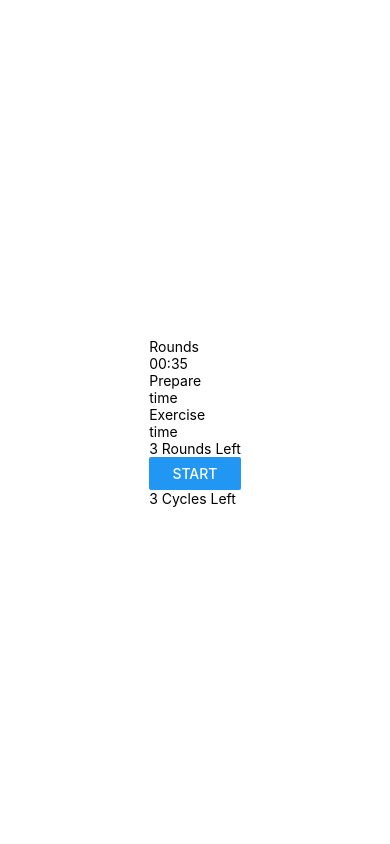
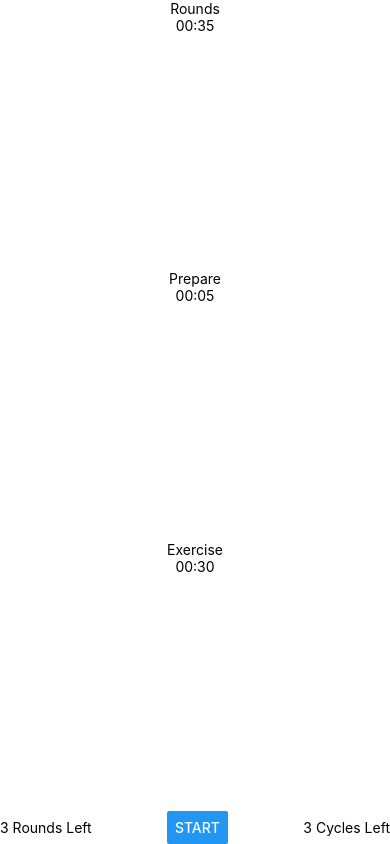
Before and after one commit to irfanundevli/react-native-interval-timer, a React Native app: screen / in a window 390 px wide. Built offline with nearby package versions, Linux system fonts and the light colour scheme.

Commit message:
Fix interval timer screen layout

```diff
--- a/App.tsx
+++ b/App.tsx
@@ -1,21 +1,21 @@
 import { StatusBar } from "expo-status-bar";
-import { StyleSheet, View } from "react-native";
+import { SafeAreaView, StyleSheet, View } from "react-native";
 import { IntervalTimer } from "./interval_timer";
+import { SafeAreaProvider } from "react-native-safe-area-context";
 
 export default function App() {
   return (
-    <View style={styles.container}>
-      <IntervalTimer />
-      <StatusBar style="auto" />
-    </View>
+    <SafeAreaProvider>
+      <SafeAreaView style={styles.container}>
+        <IntervalTimer />
+        <StatusBar style="auto" />
+      </SafeAreaView>
+    </SafeAreaProvider>
   );
 }
 
 const styles = StyleSheet.create({
   container: {
     flex: 1,
-    backgroundColor: "#fff",
-    alignItems: "center",
-    justifyContent: "center",
   },
 });
--- a/interval_timer/IntervalTimer.tsx
+++ b/interval_timer/IntervalTimer.tsx
@@ -1,12 +1,12 @@
 import React from "react";
-import { View, Text } from "react-native";
+import { View, StyleSheet } from "react-native";
 import Header from "./header";
 import Footer from "./footer";
 import Step from "./step";
 
 export default function IntervalTimer() {
   return (
-    <View>
+    <View style={styles.container}>
       <Header />
 
       <Step name={"Prepare"} time={"00:05"} />
@@ -17,3 +17,10 @@ export default function IntervalTimer() {
     </View>
   );
 }
+
+const styles = StyleSheet.create({
+  container: {
+    flex: 1,
+    justifyContent: "space-between",
+  },
+});
--- a/interval_timer/footer/index.tsx
+++ b/interval_timer/footer/index.tsx
@@ -1,13 +1,21 @@
 import React from "react";
-import { View, Button } from "react-native";
+import { View, Button, StyleSheet } from "react-native";
 import Badge from "../badge";
 
 export default function Footer() {
   return (
-    <View>
+    <View style={styles.container}>
       <Badge text="3 Rounds Left" />
       <Button title="Start" />
       <Badge text="3 Cycles Left" />
     </View>
   );
 }
+
+const styles = StyleSheet.create({
+  container: {
+    flexDirection: "row",
+    alignItems: "center",
+    justifyContent: "space-between",
+  },
+});
--- a/interval_timer/header/index.tsx
+++ b/interval_timer/header/index.tsx
@@ -1,11 +1,17 @@
 import React from "react";
-import { View, Text } from "react-native";
+import { View, Text, StyleSheet } from "react-native";
 
 export default function Header() {
   return (
-    <View>
+    <View style={styles.container}>
       <Text>Rounds</Text>
       <Text>00:35</Text>
     </View>
   );
 }
+
+const styles = StyleSheet.create({
+  container: {
+    alignItems: "center",
+  },
+});
--- a/interval_timer/step/index.tsx
+++ b/interval_timer/step/index.tsx
@@ -1,5 +1,5 @@
 import React from "react";
-import { View, Text } from "react-native";
+import { View, Text, StyleSheet } from "react-native";
 
 interface Props {
   name: string;
@@ -8,9 +8,15 @@ interface Props {
 
 export default function Step({ name, time }: Props) {
   return (
-    <View>
+    <View style={styles.container}>
       <Text>{name}</Text>
-      <Text>time</Text>
+      <Text>{time}</Text>
     </View>
   );
 }
+
+const styles = StyleSheet.create({
+  container: {
+    alignItems: "center",
+  },
+});
--- a/package.json
+++ b/package.json
@@ -17,7 +17,8 @@
     "expo": "~51.0.28",
     "expo-status-bar": "~1.12.1",
     "react": "18.2.0",
-    "react-native": "0.74.5"
+    "react-native": "0.74.5",
+    "react-native-safe-area-context": "^4.11.0"
   },
   "devDependencies": {
     "@babel/core": "^7.20.0",
```
Also changed, not shown: 1 other file (tests, documents, lock files or other folders).
